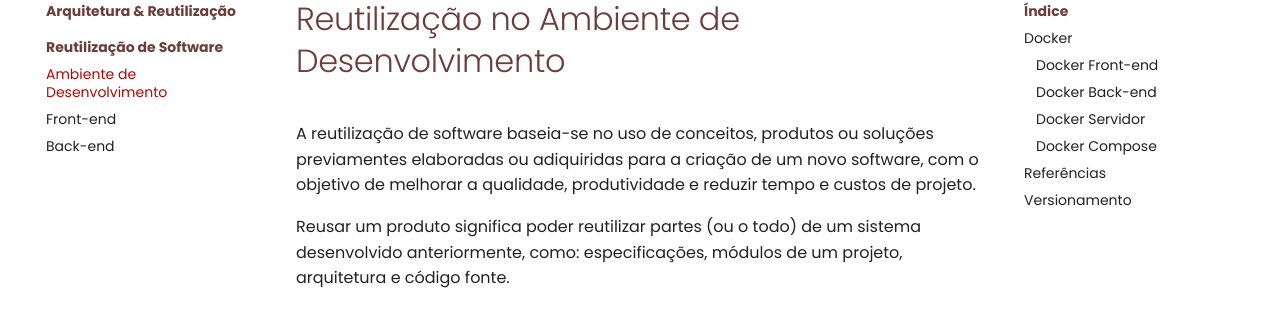
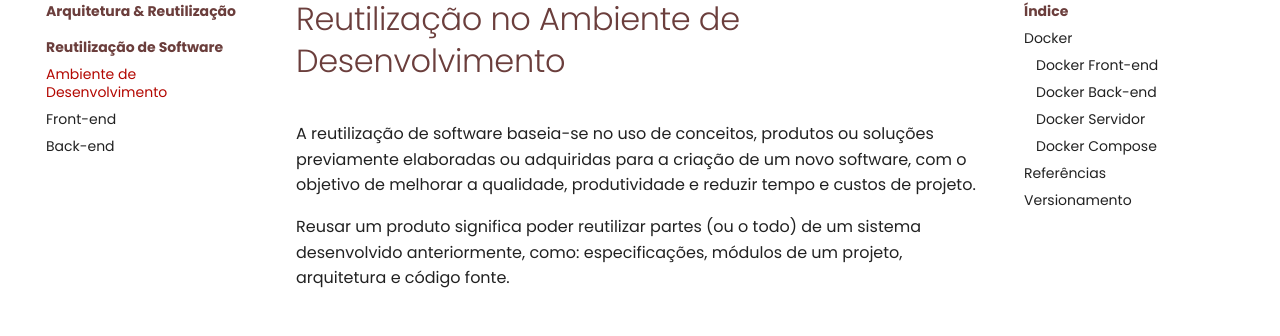
Before and after one commit to UnBArqDsw2020-2/2020.2_G2_Encare, an MkDocs documentation site: the page built from docs/Reutilizacao/ambiente.md, in a window 1280 px wide and 900 px high. Shown: the part 148-484 px from the top of the window. Built offline with MkDocs 1.6.1 and Material for MkDocs 9.7.7, drawn with Linux system fonts in a browser that asks for light colours; comment, search, counter and statistics services are not loaded.

Commit message:
Update docs/Reutilizacao/ambiente.md

```diff
--- a/docs/Reutilizacao/ambiente.md
+++ b/docs/Reutilizacao/ambiente.md
@@ -1,6 +1,6 @@
 # Reutilização no Ambiente de Desenvolvimento
 
-A reutilização de software baseia-se no uso de conceitos, produtos ou soluções previamentes elaboradas ou adiquiridas para a criação de um novo software, com o objetivo de melhorar a qualidade, produtividade e reduzir tempo e custos de projeto.
+A reutilização de software baseia-se no uso de conceitos, produtos ou soluções previamente elaboradas ou adquiridas para a criação de um novo software, com o objetivo de melhorar a qualidade, produtividade e reduzir tempo e custos de projeto.
 
 Reusar um produto significa poder reutilizar partes (ou o todo) de um sistema desenvolvido anteriormente, como: especificações, módulos de um projeto, arquitetura e código fonte.
 
```
